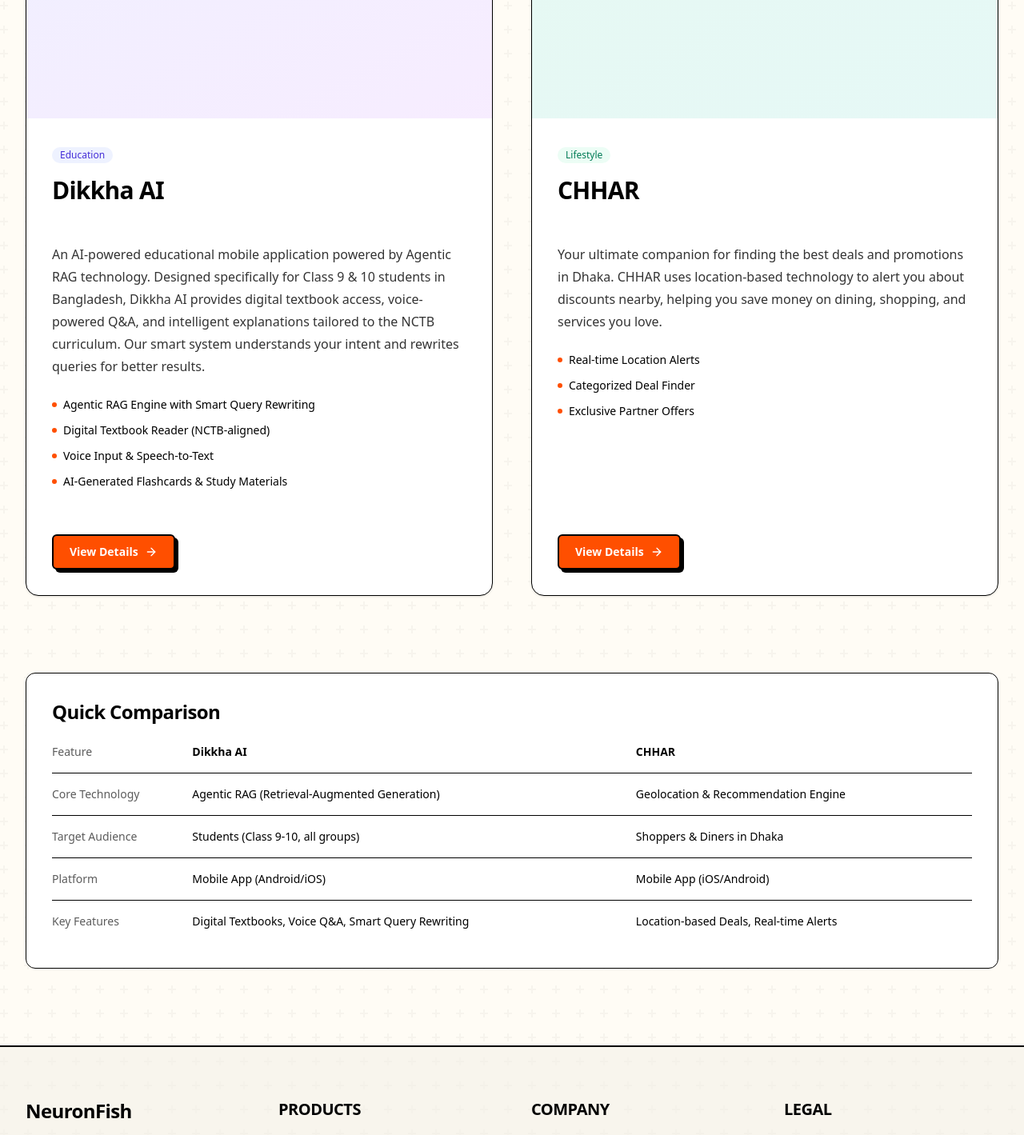
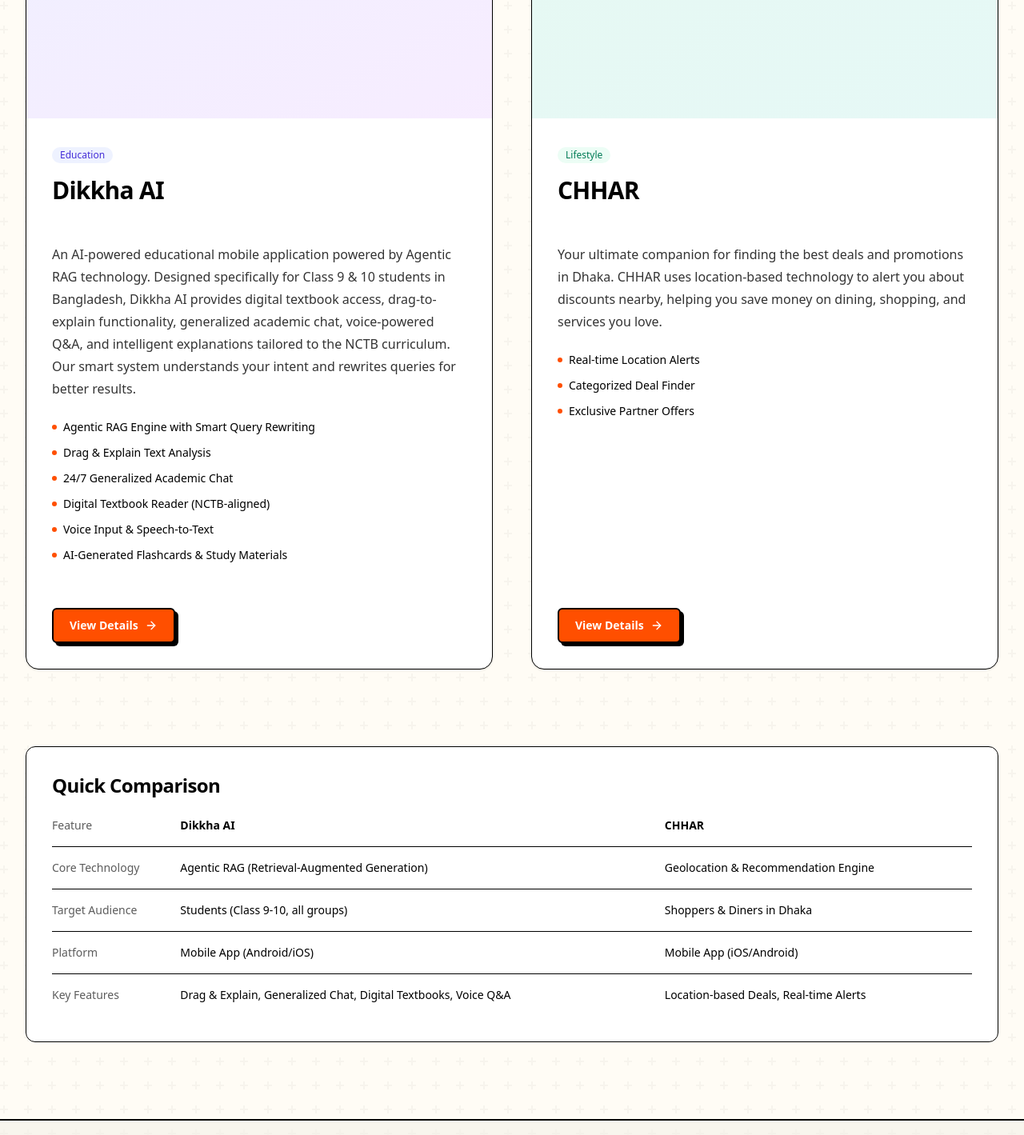
Before and after one commit to Risad-Raihan/neuronfish-web, a Next.js app: page /products in a window 1280 px wide. Shown: the part 538-1957 px from the top of the page at 80% size. Built offline with nearby package versions, Linux system fonts and the light colour scheme.

Commit message:
Add Drag & Explain and Generalized Chat to Home and Products pages
- Update Products page Dikkha AI section with Drag & Explain and Generalized Chat features
- Update Home page ProductCard to highlight Drag & Explain and Generalized AI Chat
- Update comparison table to reflect new key features

```diff
--- a/src/app/(site)/page.tsx
+++ b/src/app/(site)/page.tsx
@@ -60,12 +60,12 @@
             <AnimateOnScroll delay={100}>
               <ProductCard
                 title="Dikkha AI"
-                description="Agentic AI study companion with digital textbooks and smart query understanding for Class 9 & 10 students."
+                description="Agentic AI study companion with digital textbooks, drag-to-explain, and generalized chat for Class 9 & 10 students."
                 features={[
                   "Agentic RAG Engine",
-                  "NCTB Textbooks",
-                  "Voice Q&A",
-                  "Smart Query Rewriting"
+                  "Drag & Explain",
+                  "Generalized AI Chat",
+                  "NCTB Textbooks"
                 ]}
                 href="/products/dikkha"
                 ctaText="Discover Dikkha AI"
--- a/src/app/(site)/products/page.tsx
+++ b/src/app/(site)/products/page.tsx
@@ -33,12 +33,20 @@
               </div>
               <h2 className="mb-4 text-3xl font-bold">Dikkha AI</h2>
               <p className="mb-6 text-muted-foreground">
-                An AI-powered educational mobile application powered by Agentic RAG technology. Designed specifically for Class 9 & 10 students in Bangladesh, Dikkha AI provides digital textbook access, voice-powered Q&A, and intelligent explanations tailored to the NCTB curriculum. Our smart system understands your intent and rewrites queries for better results.
+                An AI-powered educational mobile application powered by Agentic RAG technology. Designed specifically for Class 9 & 10 students in Bangladesh, Dikkha AI provides digital textbook access, drag-to-explain functionality, generalized academic chat, voice-powered Q&A, and intelligent explanations tailored to the NCTB curriculum. Our smart system understands your intent and rewrites queries for better results.
               </p>
               <ul className="mb-8 space-y-3 text-sm">
                 <li className="flex items-center">
                   <span className="mr-2 h-1.5 w-1.5 rounded-full bg-primary" />
                   Agentic RAG Engine with Smart Query Rewriting
+                </li>
+                <li className="flex items-center">
+                   <span className="mr-2 h-1.5 w-1.5 rounded-full bg-primary" />
+                  Drag & Explain Text Analysis
+                </li>
+                <li className="flex items-center">
+                   <span className="mr-2 h-1.5 w-1.5 rounded-full bg-primary" />
+                  24/7 Generalized Academic Chat
                 </li>
                 <li className="flex items-center">
                    <span className="mr-2 h-1.5 w-1.5 rounded-full bg-primary" />
@@ -133,7 +141,7 @@
                  </tr>
                  <tr>
                     <td className="py-4 text-muted-foreground">Key Features</td>
-                    <td className="py-4">Digital Textbooks, Voice Q&A, Smart Query Rewriting</td>
+                    <td className="py-4">Drag & Explain, Generalized Chat, Digital Textbooks, Voice Q&A</td>
                     <td className="py-4">Location-based Deals, Real-time Alerts</td>
                  </tr>
                </tbody>
```
